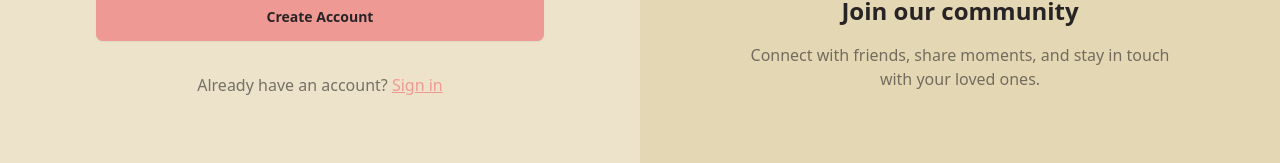
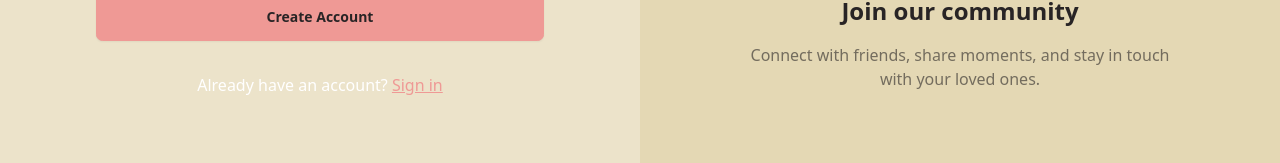
Before and after one commit to AnkitBalhara/Assignements, a React (Vite) app in the folder ChatApp/frontend/: page /signup in a window 1280 px wide. Shown: the part 597-760 px from the top of the page. Built offline with nearby package versions, Linux system fonts and the light colour scheme; no server answers.

Commit message:
Color Change

```diff
--- a/ChatApp/frontend/src/pages/SignUpPage.jsx
+++ b/ChatApp/frontend/src/pages/SignUpPage.jsx
@@ -145,7 +145,7 @@ const SignUpPage = () => {
           </form>
 
           <div className="text-center">
-            <p className="text-base-content/60">
+            <p className="text-base-content/60 text-white">
               Already have an account?{" "}
               <Link to="/login" className="link link-primary">
                 Sign in
```
